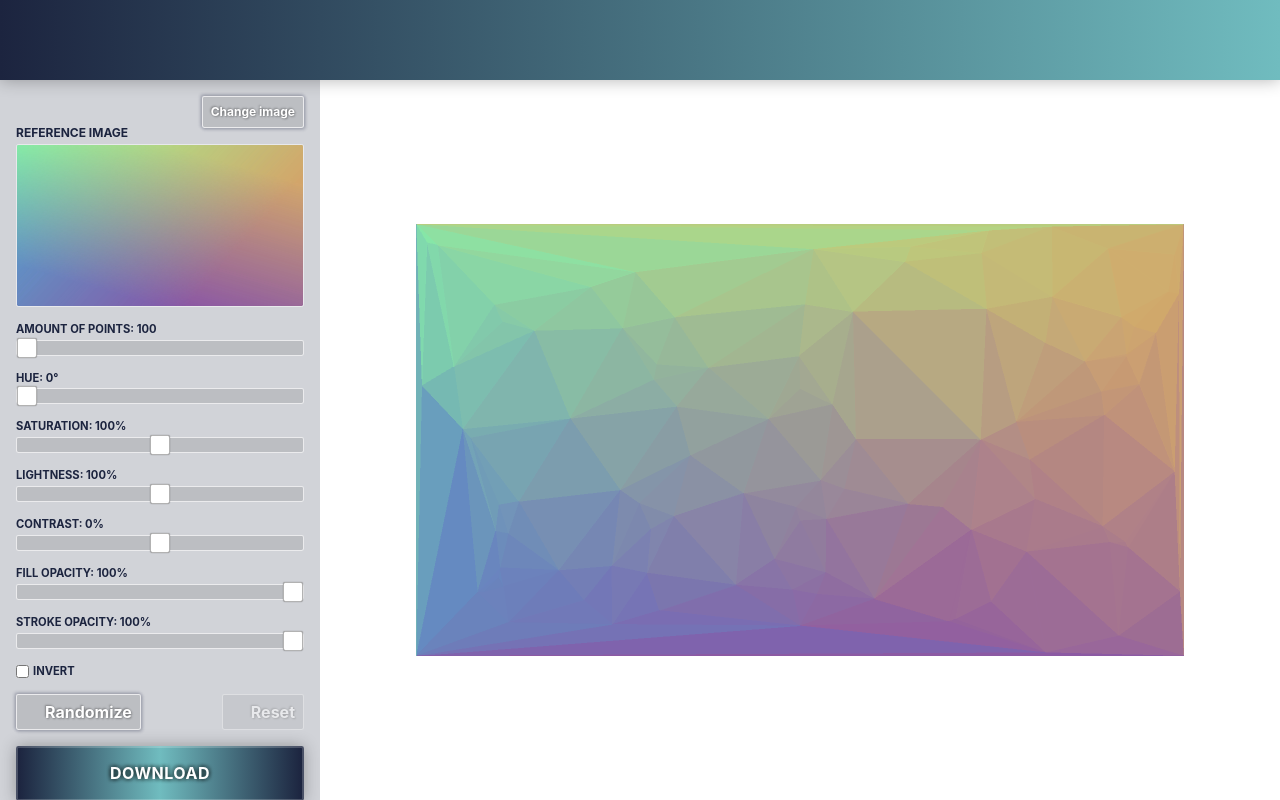
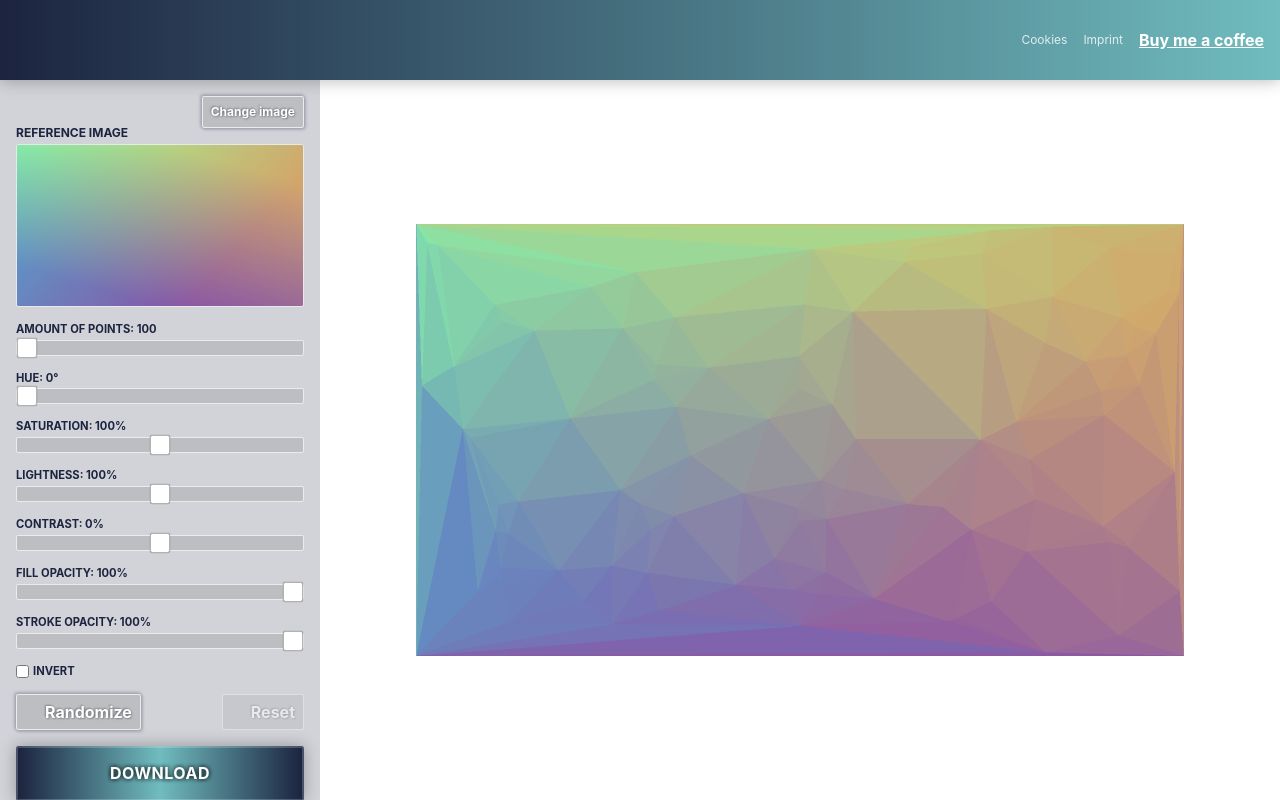
Before and after one commit to Niekes/polify, a Vue app: page / in a window 1280 px wide. Built offline with nearby package versions, Linux system fonts and the light colour scheme; no server answers.

Commit message:
Update Navigation.vue

```diff
--- a/src/components/Navigation.vue
+++ b/src/components/Navigation.vue
@@ -7,7 +7,7 @@
         />
 
         <div
-            v-if="isMobile"
+            v-if="!isMobile"
             class="navigation__items"
         >
             <router-link
```
